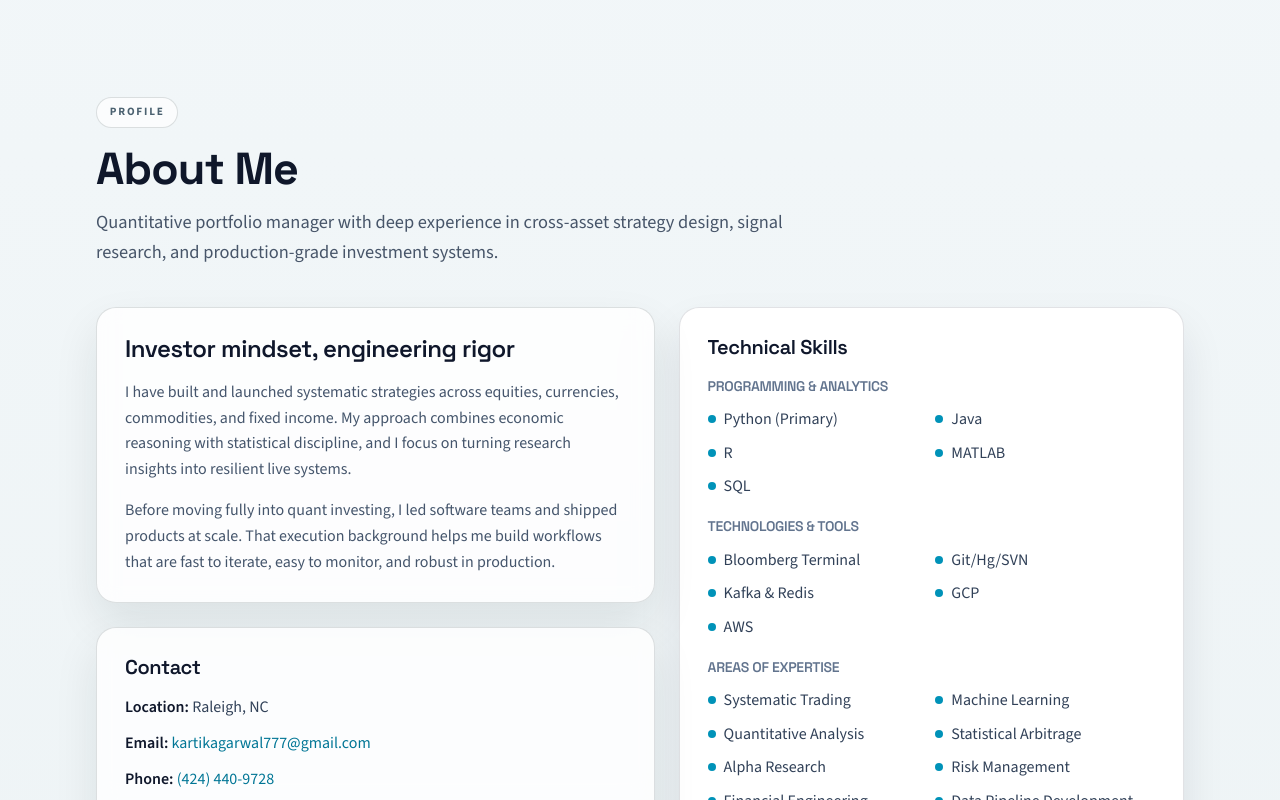
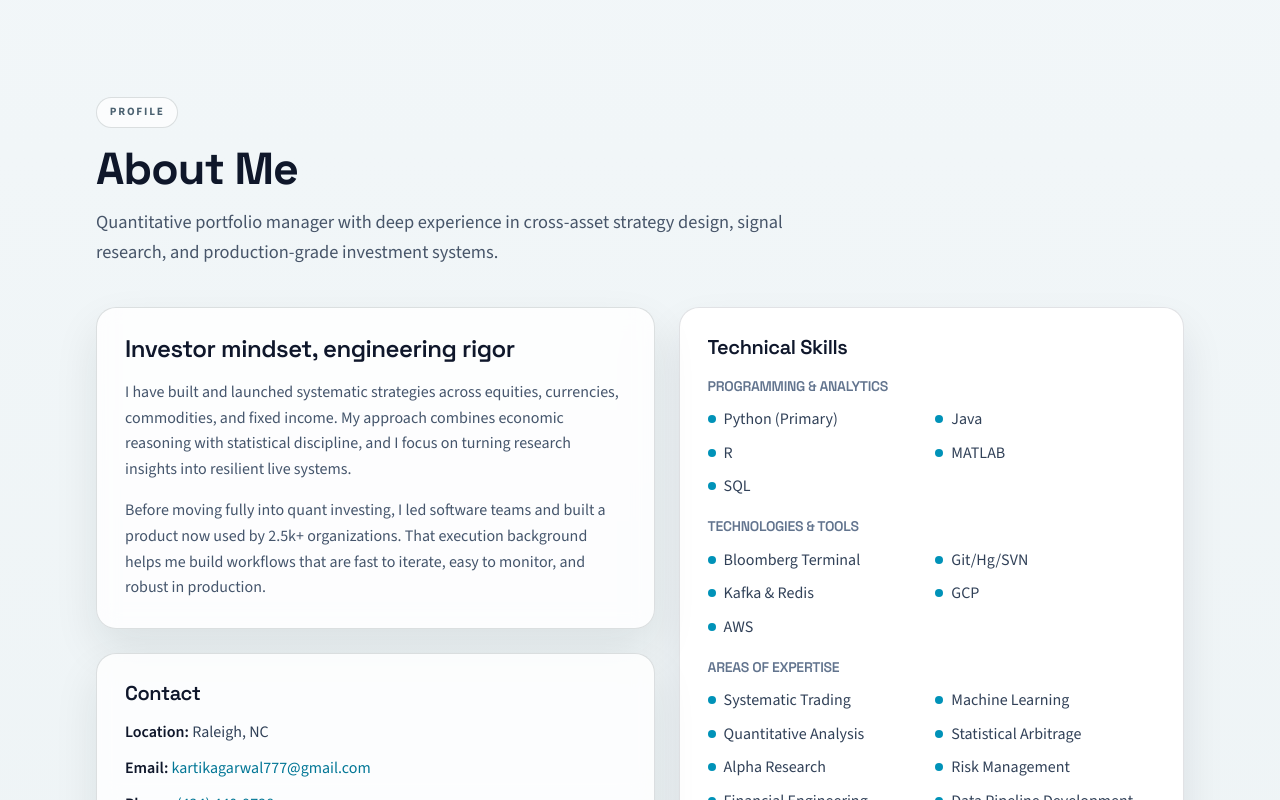
Before and after one commit to kartikagarwal777/portfolio-website, a Next.js app: page / in a window 1280 px wide. Shown: the part 954-1754 px from the top of the page. Built offline with nearby package versions, Linux system fonts and the light colour scheme.

Commit message:
Update experience stats and copy

```diff
--- a/src/app/page.tsx
+++ b/src/app/page.tsx
@@ -11,7 +11,7 @@ export default function Home() {
   const heroStats = [
     { value: '11', label: 'Production-ready strategies' },
     { value: '$2B', label: 'Hedge fund research context' },
-    { value: '8+', label: 'Years across quant + engineering' },
+    { value: '6+', label: 'Years across quant + engineering' },
     { value: '12', label: 'Cross-functional team led' },
   ];
 
--- a/src/components/About.tsx
+++ b/src/components/About.tsx
@@ -44,8 +44,9 @@ const About = () => {
                 insights into resilient live systems.
               </p>
               <p className="mt-4 text-slate-600">
-                Before moving fully into quant investing, I led software teams and shipped products at scale. That execution
-                background helps me build workflows that are fast to iterate, easy to monitor, and robust in production.
+                Before moving fully into quant investing, I led software teams and built a product now used by 2.5k+
+                organizations. That execution background helps me build workflows that are fast to iterate, easy to
+                monitor, and robust in production.
               </p>
             </article>
             <article className="surface-panel p-6 sm:p-7">
```
